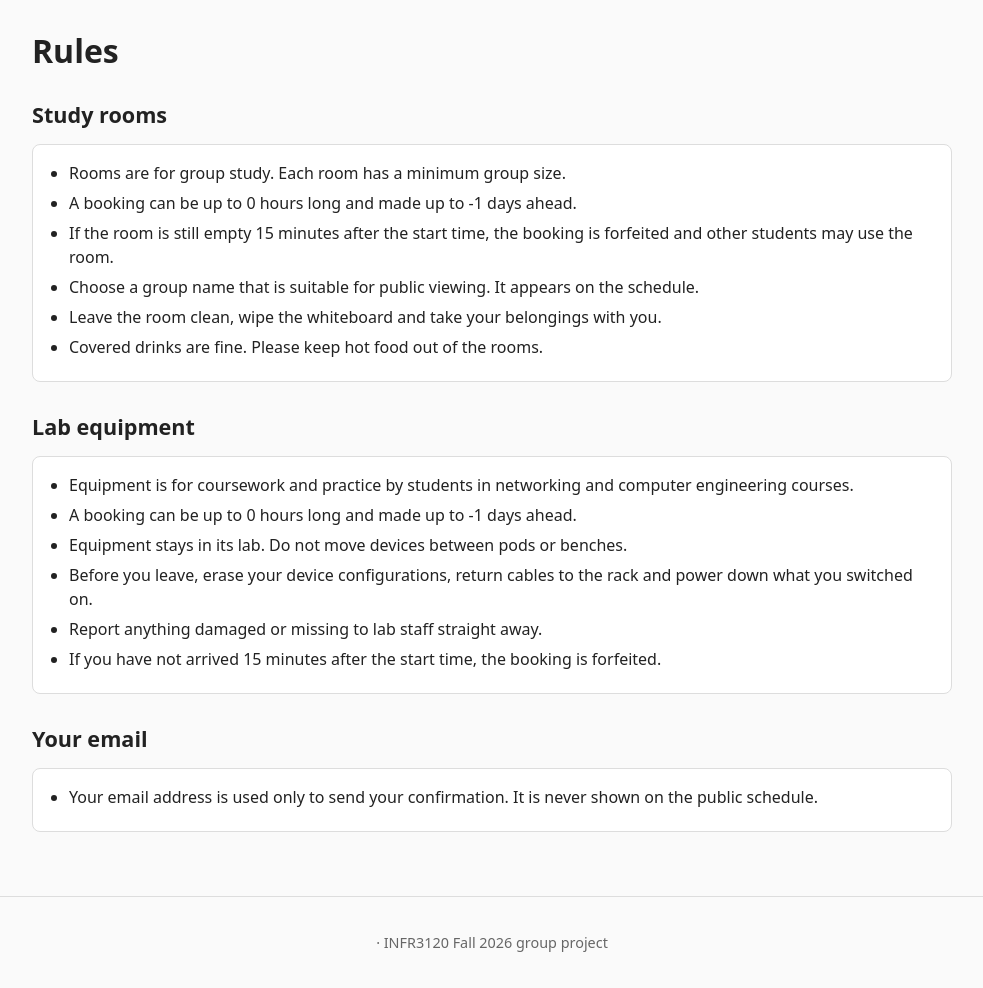
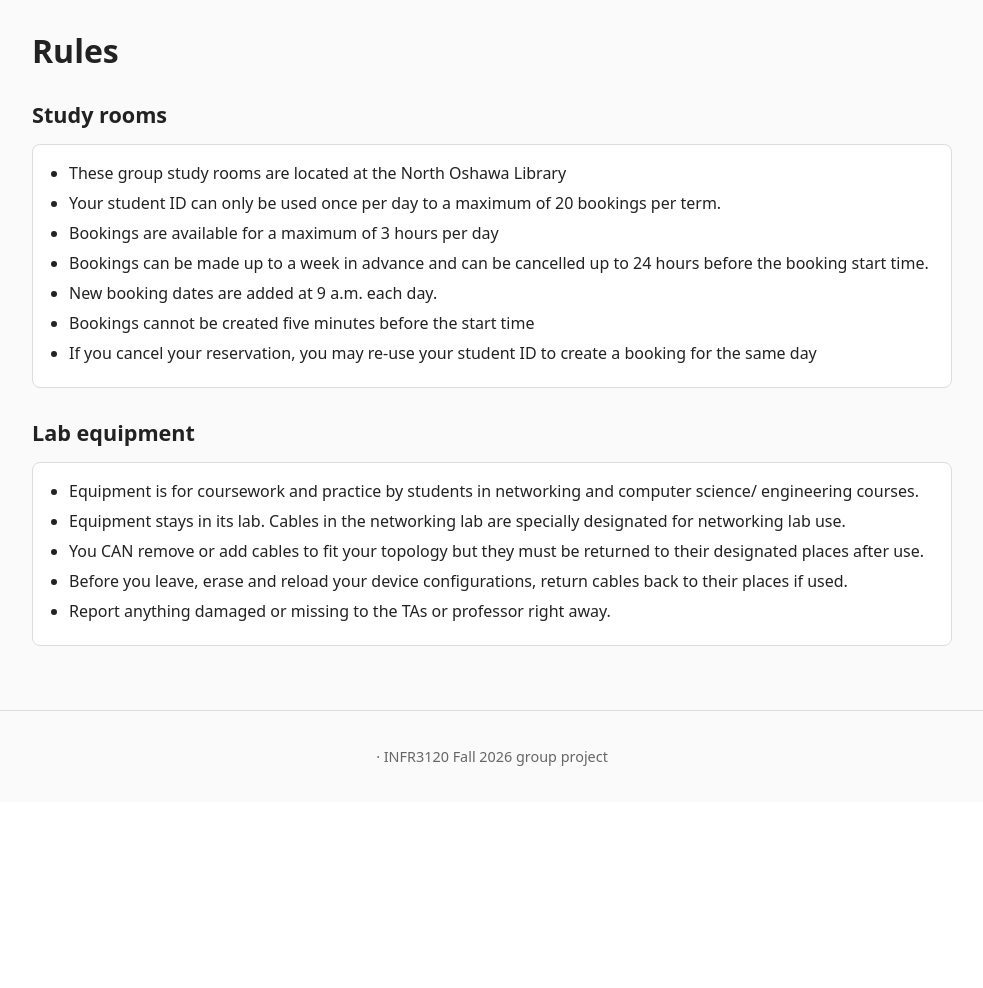
Before and after one commit to AshRaj-OTU/INFR3120-GroupProject, a Node server app: template campus-booking/views/rules.ejs in a window 1280 px wide. Shown: the part 69-1057 px from the top of the page, without its empty margins (148-1131 px from the left). After the commit the page ends 835 px from the top, so only its background shows below. Run offline with Node 20, Linux system fonts and the light colour scheme; the template is opened without the code that fills it, so the values that code supplies are empty; some libraries are stand-ins or nearby versions.

Commit message:
avi some changed to networking booking portion and rules

```diff
--- a/campus-booking/public/stylesheets/style.css
+++ b/campus-booking/public/stylesheets/style.css
@@ -167,3 +167,23 @@ fieldset { border: 1px solid #ddd; border-radius: 6px; padding: 16px; margin: 0
   .site-header { justify-content: center; }
   .hero { padding: 28px 16px; }
 }
+
+
+/* Wide schedule grid: stays in the centred column and scrolls sideways */
+.table-scroll {
+  overflow-x: auto;
+  border: 1px solid #ddd;
+  border-radius: 8px;
+  margin-bottom: 16px;
+}
+.table-scroll table { border: none; margin: 0; }
+
+/* Keep "Cisco Pod 12" and "9:00 AM" on one line, centre the cells */
+.schedule th, .schedule td { white-space: nowrap; text-align: center; }
+.schedule th:first-child, .schedule td:first-child {
+  text-align: left;
+  position: sticky;   /* time column stays visible while scrolling */
+  left: 0;
+  background: #fff;
+}
+.schedule th:first-child { background: #f2f2f2; }
--- a/campus-booking/routes/bookings.js
+++ b/campus-booking/routes/bookings.js
@@ -5,7 +5,7 @@ var express = require('express');
 var router = express.Router();
 
 var Booking = require('../models/booking');
-var schedule = require('../lib/schedule');
+var schedule = require('../lib/equipmentSchedule');
 
 /* GET /bookings : every upcoming booking, in a table. */
 router.get('/', async function(req, res, next) {
--- a/campus-booking/routes/equipment.js
+++ b/campus-booking/routes/equipment.js
@@ -5,7 +5,7 @@ var router = express.Router();
 
 var Booking = require('../models/booking');
 var config = require('../config/resources');
-var schedule = require('../lib/schedule');
+var schedule = require('../lib/equipmentSchedule');
 var createBooking = require('../lib/createBooking');
 
 function findLab(id) {
@@ -64,7 +64,7 @@ router.get('/schedule', async function(req, res, next) {
       return '/equipment/new?item=' + item.id + '&date=' + date + '&start=' + start;
     });
 
-    res.render('schedule', {
+    res.render('equipment/schedule', {
       title: lab.name,
       heading: lab.name,
       date: date,
--- a/campus-booking/routes/index.js
+++ b/campus-booking/routes/index.js
@@ -5,7 +5,7 @@ var router = express.Router();
 
 var Booking = require('../models/booking');
 var config = require('../config/resources');
-var schedule = require('../lib/schedule');
+var schedule = require('../lib/equipmentSchedule');
 
 /* GET home page: hero buttons plus a table of the next bookings. */
 router.get('/', async function(req, res, next) {
--- a/campus-booking/views/rules.ejs
+++ b/campus-booking/views/rules.ejs
@@ -4,27 +4,22 @@
 
 <h2>Study rooms</h2>
 <ul class="rules">
-  <li>Rooms are for group study. Each room has a minimum group size.</li>
-  <li>A booking can be up to <%= config.roomMaxMinutes / 60 %> hours long and made up to <%= config.daysAhead - 1 %> days ahead.</li>
-  <li>If the room is still empty 15 minutes after the start time, the booking is forfeited and other students may use the room.</li>
-  <li>Choose a group name that is suitable for public viewing. It appears on the schedule.</li>
-  <li>Leave the room clean, wipe the whiteboard and take your belongings with you.</li>
-  <li>Covered drinks are fine. Please keep hot food out of the rooms.</li>
+  <li>These group study rooms are located at the North Oshawa Library</li>
+  <li>Your student ID can only be used once per day to a maximum of 20 bookings per term.</li>
+  <li>Bookings are available for a maximum of 3 hours per day</li>
+  <li>Bookings can be made up to a week in advance and can be cancelled up to 24 hours before the booking start time.</li>
+  <li>New booking dates are added at 9 a.m. each day.</li>
+  <li>Bookings cannot be created five minutes before the start time </li>
+  <li>If you cancel your reservation, you may re-use your student ID to create a booking for the same day</li>
 </ul>
 
 <h2>Lab equipment</h2>
 <ul class="rules">
-  <li>Equipment is for coursework and practice by students in networking and computer engineering courses.</li>
-  <li>A booking can be up to <%= config.equipmentMaxMinutes / 60 %> hours long and made up to <%= config.daysAhead - 1 %> days ahead.</li>
-  <li>Equipment stays in its lab. Do not move devices between pods or benches.</li>
-  <li>Before you leave, erase your device configurations, return cables to the rack and power down what you switched on.</li>
-  <li>Report anything damaged or missing to lab staff straight away.</li>
-  <li>If you have not arrived 15 minutes after the start time, the booking is forfeited.</li>
-</ul>
-
-<h2>Your email</h2>
-<ul class="rules">
-  <li>Your email address is used only to send your confirmation. It is never shown on the public schedule.</li>
+  <li>Equipment is for coursework and practice by students in networking and computer science/ engineering courses.</li>
+  <li>Equipment stays in its lab. Cables in the networking lab are specially designated for networking lab use.</li>
+  <li>You CAN remove or add cables to fit your topology but they must be returned to their designated places after use.</li>
+  <li>Before you leave, erase and reload your device configurations, return cables back to their places if used.</li>
+  <li>Report anything damaged or missing to the TAs or professor right away.</li>
 </ul>
 
 <%- include('partials/footer') %>
```
Also changed, not shown: campus-booking/config/resources.js (added, +25 -0 lines), campus-booking/lib/equipmentSchedule.js (added, +33 -0 lines), campus-booking/views/equipment/schedule.ejs (added, +18 -0 lines).
